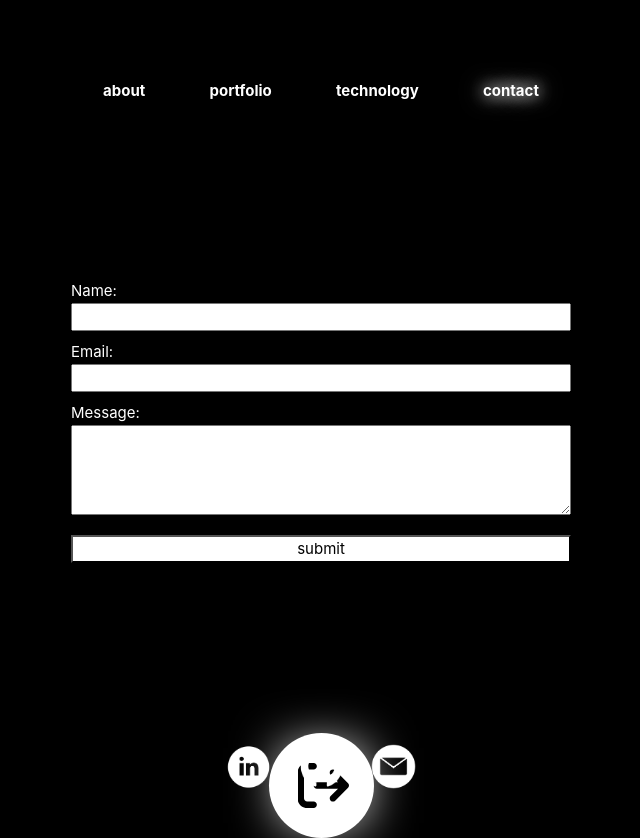
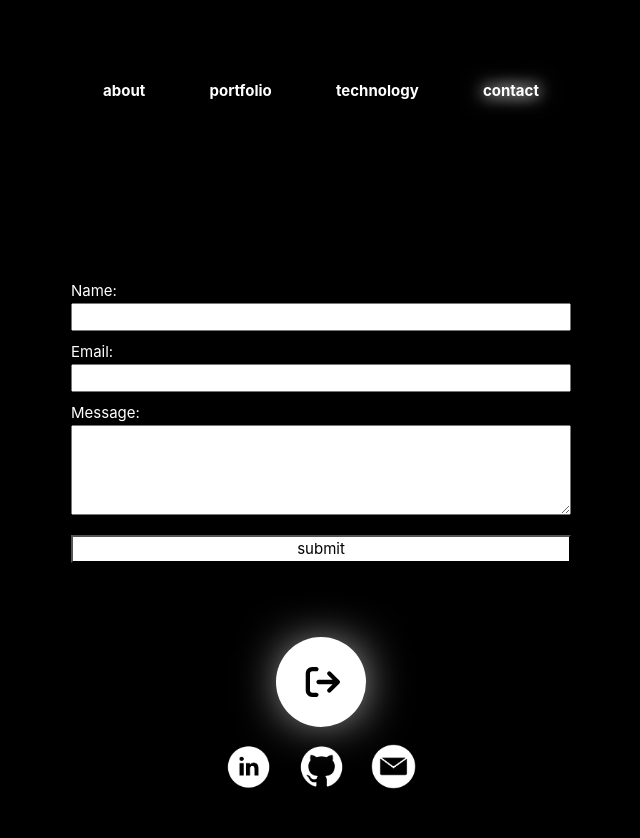
Before and after one commit to Glacian22/Minimal-React-Portfolio, a React (Create React App) app: page /contact in a window 1280 px wide. Shown: the whole page, without its empty margins (319-959 px from the left). After the commit the page ends 800 px from the top, so only its background shows below. Built offline with nearby package versions, Linux system fonts and the light colour scheme.

Commit message:
still needs cursor hand on arrow

```diff
--- a/src/components/nextBtn/style.css
+++ b/src/components/nextBtn/style.css
@@ -3,10 +3,15 @@
   border: none;
   color: white;
   position: relative;
-  top: 25%;
+  top: 10%;
   width: 7rem;
+  /* width: 12vw; */
+  width: clamp(5.5rem, 12vw, 6rem);
   height: 7rem;
+  /* height: 12vw; */
+  height: clamp(5.5rem, 12vw, 6rem);
   padding: 2rem;
+  padding: clamp(1rem, 12vw, 2rem);;
   transform: rotate(90deg);
   border-radius: 50%;
   /* box-shadow: inset 0 0 5px 5px black; */
```
